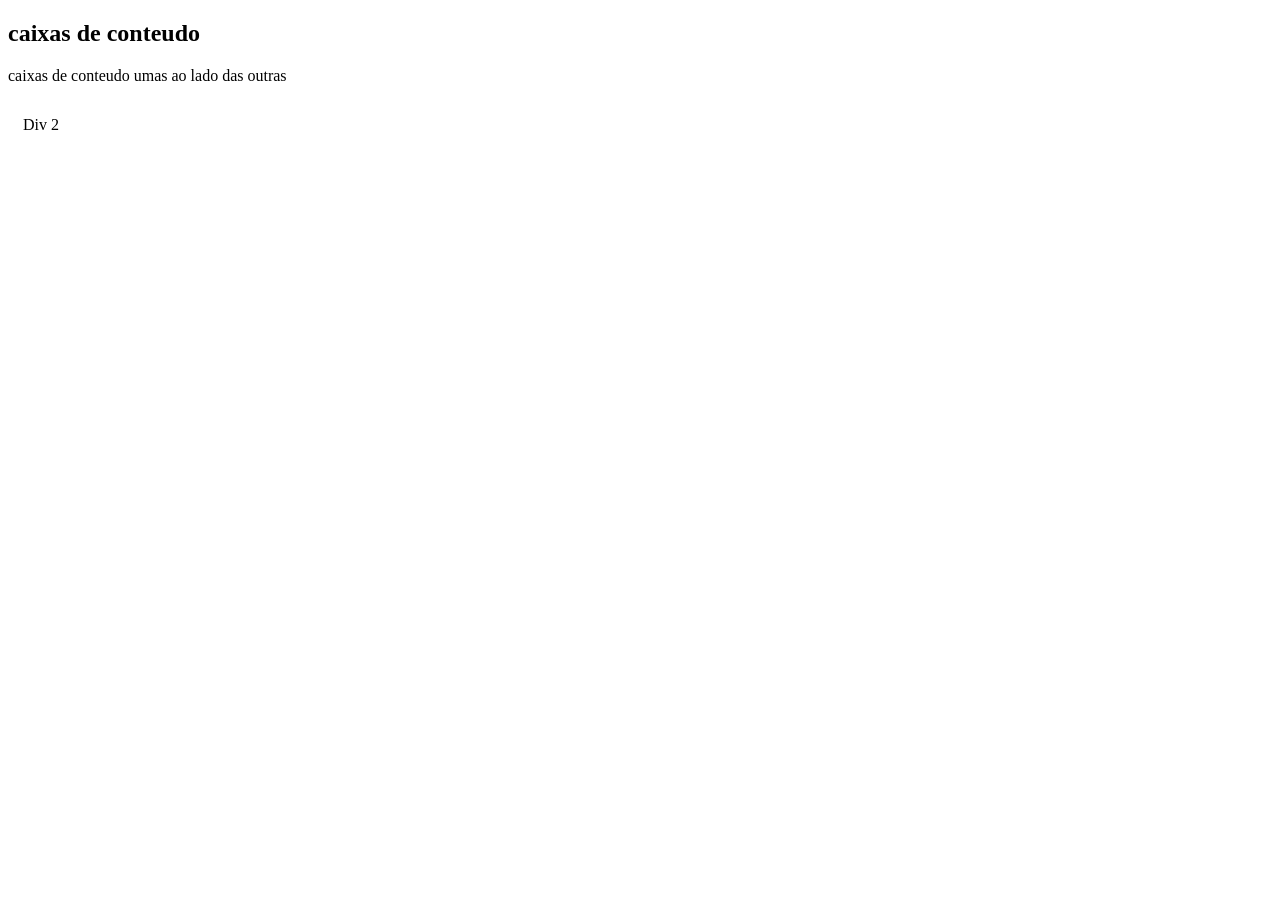
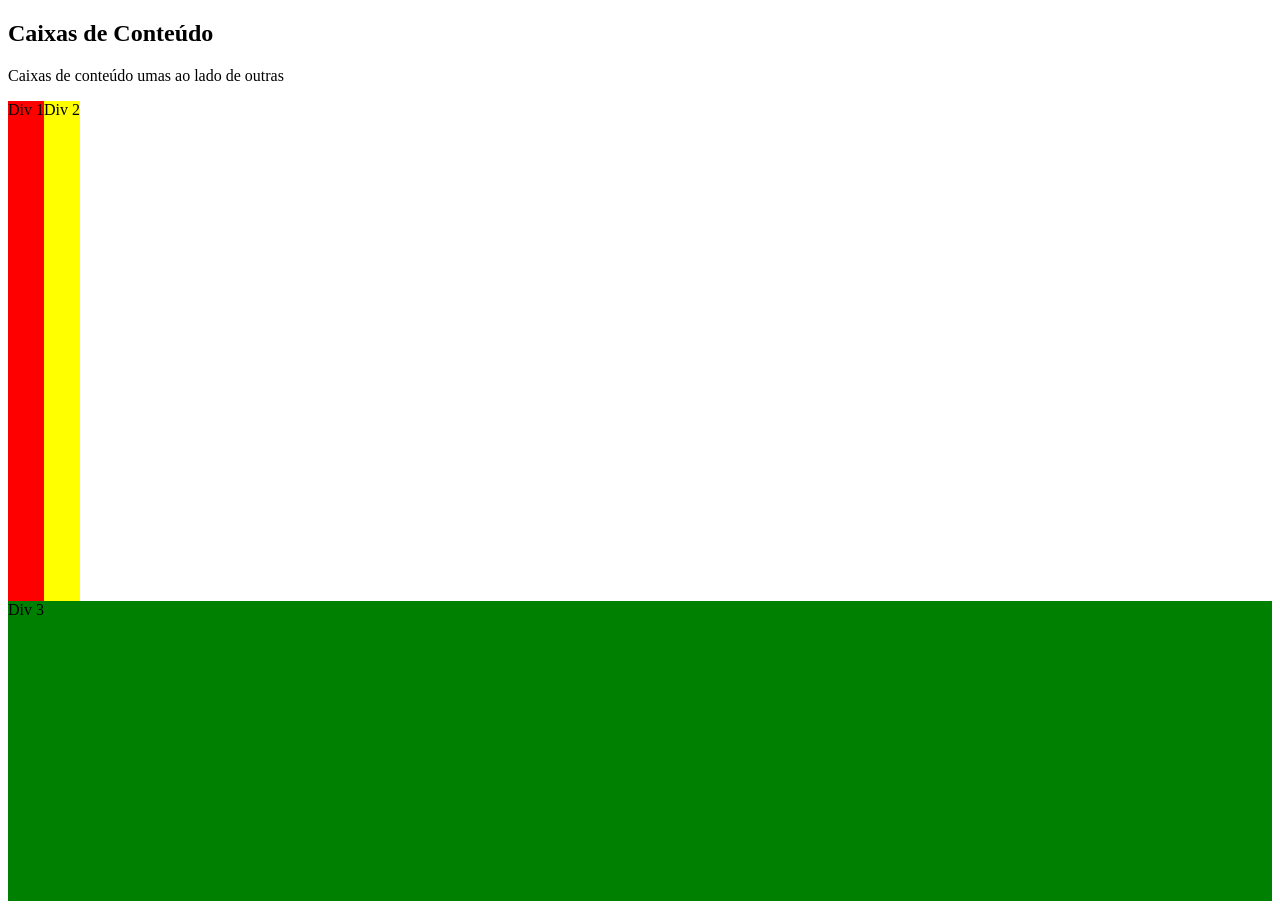
Before and after one commit to santxcp/sam, a plain HTML site: page layout.html in a window 1280 px wide. Before the commit the page ends 800 px from the top, so only its background shows below. Drawn offline with Linux system fonts and the light colour scheme.

Commit message:
Update layout.html

```diff
--- a/layout.html
+++ b/layout.html
@@ -2,30 +2,31 @@
 <html>
   <head>
   <style>
-div{
+     /*Classes, estilos definidos chmados por id*/
+    .div1{
       float: left;
-  padding: 15px;
-}
-.div1{
       background: red;
+      height: 500px;
+      widht: 25%;
     }
     .div2{
+      float: left;
       background: yellow;
+      height: 500px;
+      widht: 75%;
     }
     .div3{
+      clear: left;
       background: green;
+      height: 300px;
     }
   </style>
   </head>
   <body>
-
-<h2>caixas de conteudo</h2>
-
-<p>caixas de conteudo umas ao lado das outras</p>
-
-<div class="div1>Div 1 </div>
-<div class="div2>Div 2 </div>
-<div class="div3>Div 3 </div>
-
+    <h2>Caixas de Conteúdo</h2>
+    <p>Caixas de conteúdo umas ao lado de outras</p>
+    <div class="div1">Div 1</div>
+    <div class="div2">Div 2</div>
+    <div class="div3">Div 3</div>
   </body>
 </html>
```
Lines whose indentation alone changed are shown as unchanged.
